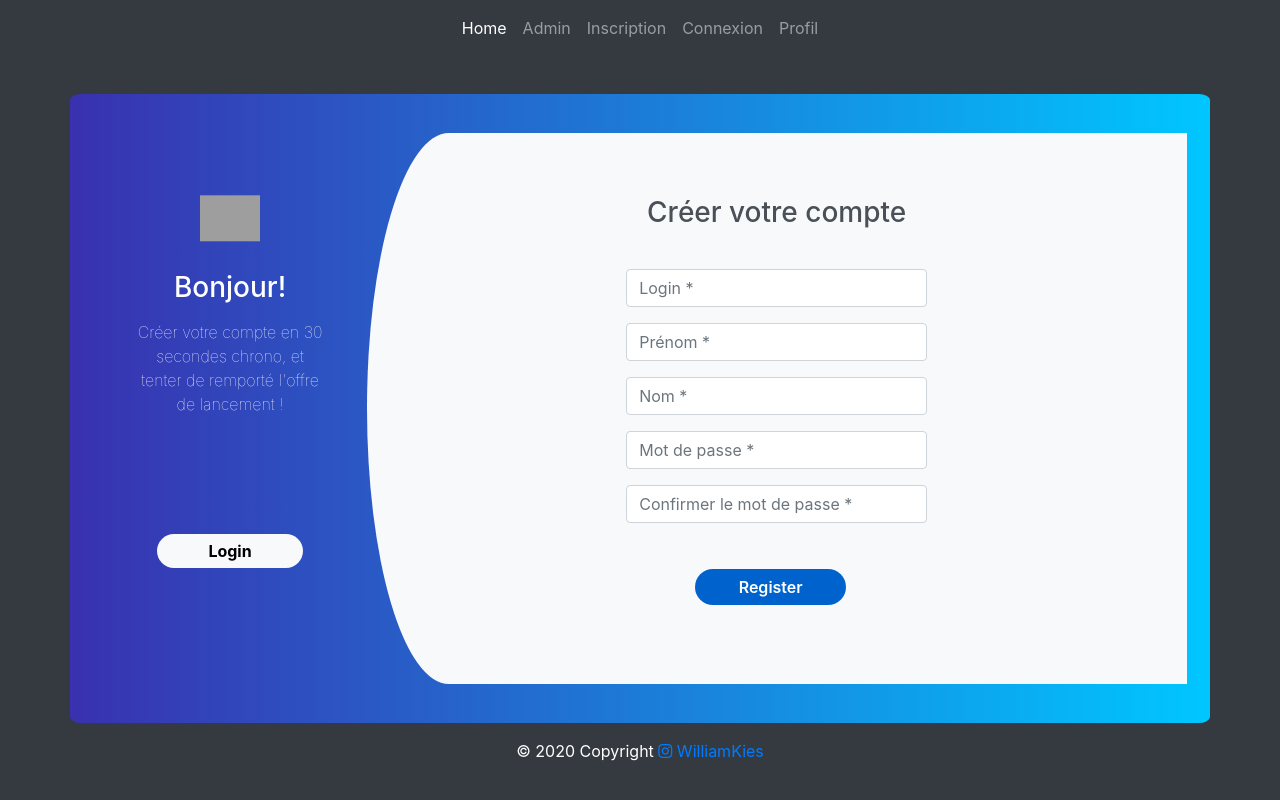
After one commit to student-william-kies/module-connexion, a PHP site: page /php/inscription.php in a window 1280 px wide. The commit adds this page. Run offline with PHP 8.4, Linux system fonts and the light colour scheme; data that the repository does not hold is empty; grey boxes are pictures that could not be loaded.

Commit message:
Project Pool 2 : Module connexion
Update des pages index, connexion et inscription, css fini pour ces pages.

Faire : comparaison mot de passe hashé en bdd et celui entré par user pour se connecter, verif du login sur la page inscription, gestion des sessions.

```diff
--- /dev/null
+++ b/css/inscription.css
@@ -0,0 +1,137 @@
+*{
+    margin: 0;
+    padding: 0;
+    box-sizing: border-box;
+}
+
+html{
+    scroll-behavior: smooth;
+}
+
+body{
+    background-color: #343a40;
+}
+
+.register{
+    background: -webkit-linear-gradient(left, #3931af, #00c6ff);
+    margin-top: 3%;
+    padding: 3%;
+    border-radius: 1%;
+}
+
+.register-left{
+    text-align: center;
+    color: #fff;
+    margin-top: 4%;
+}
+
+.register-left input, button{
+    border: none;
+    border-radius: 1.5rem;
+    padding: 2%;
+    width: 60%;
+    background: #f8f9fa;
+    font-weight: bold;
+    color: #383d41;
+    margin-top: 30%;
+    margin-bottom: 3%;
+    cursor: pointer;
+}
+
+#btn-login{
+    color: black;
+}
+
+#btn-login:hover{
+    text-decoration: none;
+    color: black;
+}
+
+.register-right{
+    background: #f8f9fa;
+    border-top-left-radius: 10% 50%;
+    border-bottom-left-radius: 10% 50%;
+}
+
+.register-left img{
+    margin-top: 15%;
+    margin-bottom: 5%;
+    width: 25%;
+    -webkit-animation: mover 2s infinite  alternate;
+    animation: mover 1s infinite  alternate;
+}
+
+@-webkit-keyframes mover{
+    0% { transform: translateY(0); }
+    100% { transform: translateY(-20px); }
+}
+
+@keyframes mover{
+    0% { transform: translateY(0); }
+    100% { transform: translateY(-20px); }
+}
+
+.register-left p{
+    font-weight: lighter;
+    padding: 12%;
+    margin-top: -9%;
+}
+
+.register .register-form{
+    padding: 10%;
+    margin-top: 10%;
+}
+
+.btnRegister{
+    margin-top: 10%;
+    border: none;
+    border-radius: 1.5rem;
+    padding: 2%;
+    background: #0062cc;
+    color: #fff;
+    font-weight: 600;
+    width: 50%;
+    cursor: pointer;
+    margin-left: 78%;
+}
+
+.register .nav-tabs{
+    margin-top: 3%;
+    border: none;
+    background: #0062cc;
+    border-radius: 1.5rem;
+    width: 28%;
+    float: right;
+}
+
+.register .nav-tabs .nav-link{
+    padding: 2%;
+    height: 34px;
+    font-weight: 600;
+    color: #fff;
+    border-top-right-radius: 1.5rem;
+    border-bottom-right-radius: 1.5rem;
+}
+
+.register .nav-tabs .nav-link:hover{
+    border: none;
+}
+
+.register .nav-tabs .nav-link.active{
+    width: 100px;
+    color: #0062cc;
+    border: 2px solid #0062cc;
+    border-top-left-radius: 1.5rem;
+    border-bottom-left-radius: 1.5rem;
+}
+
+.register-heading{
+    text-align: center;
+    margin-top: 8%;
+    margin-bottom: -15%;
+    color: #495057;
+}
+
+.form-control{
+    margin-left: 55%;
+}
--- /dev/null
+++ b/php/inscription.php
@@ -0,0 +1,121 @@
+<?php
+$db = mysqli_connect('localhost', 'root', '', 'moduleconnexion');
+
+    if (isset($_POST['new_user'])){
+        $login = htmlspecialchars(trim($_POST['login']));
+        $prenom = htmlspecialchars(trim($_POST['prenom']));
+        $nom = htmlspecialchars(trim($_POST['nom']));
+        $password = htmlspecialchars(trim($_POST['password']));
+        $confirmPassword = htmlspecialchars(trim($_POST['confirmPassword']));
+
+        $hashed_password = password_hash($password, PASSWORD_BCRYPT);
+
+        if ($password === $confirmPassword){
+            $create_user = "INSERT INTO utilisateurs(login, prenom, nom, password) VALUES('$login', '$prenom', '$nom', '$hashed_password')";
+            mysqli_query($db, $create_user);
+
+            header('location:connexion.php');
+            exit();
+        }
+        else{
+            echo '<section class="alert alert-danger text-center" role="alert"><b>Erreur : valeurs incorrectes ! Veuillez réessayer.</b></section>';
+        }
+    }
+    $control_id = mysqli_num_rows(mysqli_query($db,"SELECT * FROM utilisateurs"));
+
+    if($control_id == 0){
+        mysqli_query($db, "ALTER TABLE utilisateurs AUTO_INCREMENT = 1");
+    }
+?>
+
+<!DOCTYPE html>
+<html lang="fr">
+    <head>
+        <meta charset=UTF-8">
+        <title>Project 2077 | Inscription</title>
+        <!-- CSS -->
+        <link rel="stylesheet" href="../css/bootstrap.min.css">
+        <link rel="stylesheet" href="../css/style.css">
+        <link rel="stylesheet" href="../css/inscription.css">
+        <link rel="stylesheet" href="https://cdnjs.cloudflare.com/ajax/libs/font-awesome/5.15.1/css/all.min.css">
+    </head>
+    <body>
+        <!-- Header de la page -->
+        <header>
+            <!-- Navbar -->
+            <nav class="navbar navbar-expand-lg navbar-dark bg-dark">
+                <section class="container">
+                    <button class="navbar-toggler" type="button" data-toggle="collapse" data-target="#leadUIDemoNav-3" aria-controls="leadUIDemoNav-3" aria-expanded="false" aria-label="Toggle navigation">
+                        <svg xmlns="http://www.w3.org/2000/svg" width="24" height="24" viewBox="0 0 24 24" fill="none" stroke="currentColor" stroke-width="2" stroke-linecap="round" stroke-linejoin="round" class="feather feather-menu"><line x1="3" y1="12" x2="21" y2="12"></line><line x1="3" y1="6" x2="21" y2="6"></line><line x1="3" y1="18" x2="21" y2="18"></line></svg>
+                    </button>
+                    <section class="collapse navbar-collapse" id="leadUIDemoNav-3">
+                        <ul class="navbar-nav mx-auto mt-2 mt-lg-0">
+                            <li class="nav-item"><a class="nav-link active" href="../index.php">Home</a></li>
+                            <li class="nav-item"><a class="nav-link" href="admin.php">Admin</a></li>
+                            <li class="nav-item"><a class="nav-link" href="inscription.php">Inscription</a></li>
+                            <li class="nav-item"><a class="nav-link" href="connexion.php">Connexion</a></li>
+                            <li class="nav-item"><a class="nav-link" href="profil.php">Profil</a></li>
+                        </ul>
+                    </section>
+                </section>
+            </nav>
+        </header>
+
+        <!-- Main de la page -->
+        <main>
+            <article>
+                <!-- Formulaire -->
+                <form action="inscription.php" method="post">
+                    <section class="container register">
+                        <section class="row">
+                            <section class="col-md-3 register-left">
+                                <img src="https://image.ibb.co/n7oTvU/logo_white.png" alt=""/>
+                                <h3>Bonjour!</h3>
+                                <p>Créer votre compte en 30 secondes chrono, et tenter de remporté l'offre de lancement !</p>
+                                <button type="submit" name="login"><a href="connexion.php" id="btn-login">Login</a></button><br />
+                            </section>
+                            <section class="col-md-9 register-right">
+                                <section class="tab-content" id="myTabContent">
+                                    <section class="tab-pane fade show active" id="home" role="tabpanel" aria-labelledby="home-tab">
+                                        <h3 class="register-heading">Créer votre compte</h3>
+                                        <section class="row register-form">
+                                            <section class="col-md-6">
+                                                <section class="form-group">
+                                                    <input type="text" class="form-control" name="login" placeholder="Login *" required>
+                                                </section>
+                                                <section class="form-group">
+                                                    <input type="text" class="form-control" name="prenom" placeholder="Prénom *" required>
+                                                </section>
+                                                <section class="form-group">
+                                                    <input type="text" class="form-control" name="nom" placeholder="Nom *" required>
+                                                </section>
+                                                <section class="form-group">
+                                                    <input type="password" class="form-control" name="password" placeholder="Mot de passe *" required>
+                                                </section>
+                                                <section class="form-group">
+                                                    <input type="password" class="form-control" name="confirmPassword" placeholder="Confirmer le mot de passe *" required>
+                                                </section>
+                                                <input type="submit" class="btnRegister" name="new_user"  value="Register">
+                                            </section>
+                                        </section>
+                                    </section>
+                                </section>
+                            </section>
+                        </section>
+                    </section>
+                </form>
+            </article>
+        </main>
+
+        <!-- Footer de la page -->
+        <footer class="page-footer font-small">
+            <section class="footer-copyright text-center py-3">© 2020 Copyright
+                <a href="https://www.instagram.com/william_ksii/" target="_blank"><i class="fab fa-instagram"></i> WilliamKies</a>
+            </section>
+        </footer>
+
+        <!-- JS -->
+        <script src="https://code.jquery.com/jquery-3.5.1.slim.min.js" integrity="sha384-DfXdz2htPH0lsSSs5nCTpuj/zy4C+OGpamoFVy38MVBnE+IbbVYUew+OrCXaRkfj" crossorigin="anonymous"></script>
+        <script src="https://cdn.jsdelivr.net/npm/bootstrap@4.5.3/dist/js/bootstrap.bundle.min.js" integrity="sha384-ho+j7jyWK8fNQe+A12Hb8AhRq26LrZ/JpcUGGOn+Y7RsweNrtN/tE3MoK7ZeZDyx" crossorigin="anonymous"></script>
+    </body>
+</html>
```
Also changed, not shown: css/connexion.css (added, +137 -0 lines), index.php (+4 -4 lines), php/connexion.php (added, +109 -0 lines).
